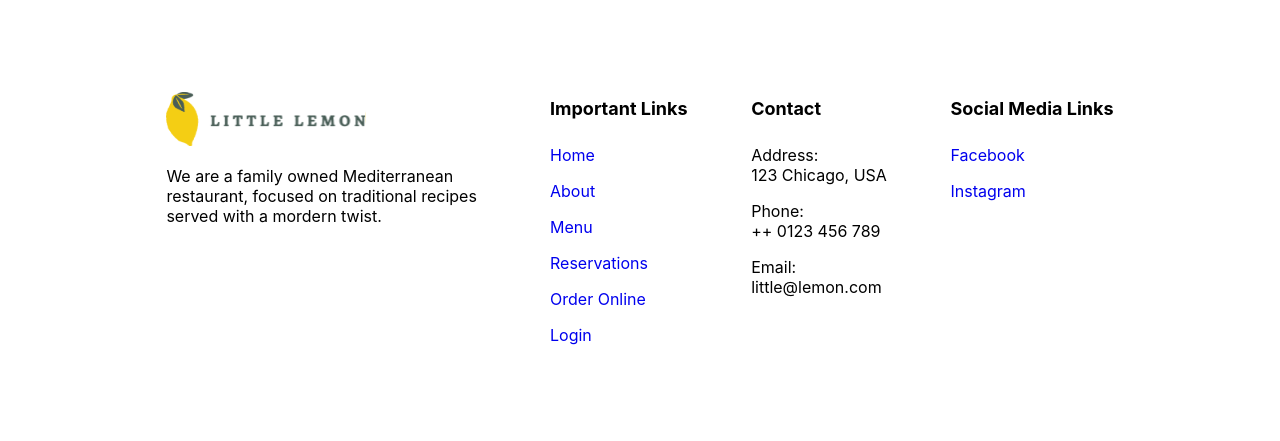
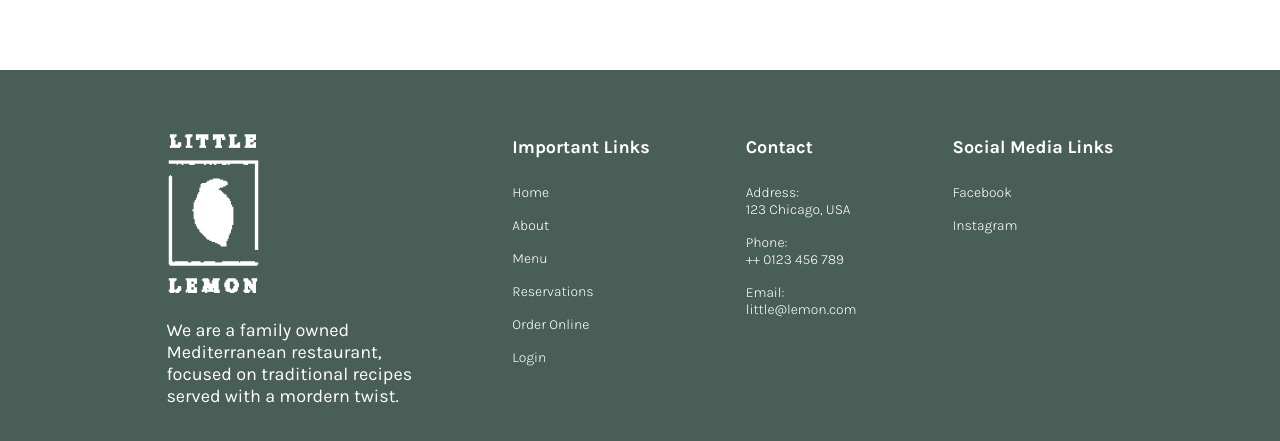
Before and after one commit to xNickolas/react-lemon_app, a React (Create React App) app: page /booking in a window 1280 px wide. Shown: the part 2767-3208 px from the top of the page. Before the commit the page ends 3146 px from the top, so only its background shows below. Built offline with nearby package versions, Linux system fonts and the light colour scheme; a web font is replaced by a local one.

Commit message:
Styled footer

```diff
--- a/src/App.css
+++ b/src/App.css
@@ -430,7 +430,69 @@ nav ul li a:hover {
   position: relative;
 }
 
-.inner {
+.inner img {
+  width: 100%;
+}
+
+@media screen and (max-width: 1024px) {
+  .about-container {
+    display: flex;
+    flex-direction: column;
+  }
+
+  .about-text {
+    flex: 0 0 auto;
+    width: 100%;
+  }
+
+  .about-img {
+    flex: 0 0 auto;
+    width: 100%;
+    display: flex;
+    justify-content: space-between;
+  }
+
+  .inner {
+    text-align: center;
+  }
+
+  .inner img {
+    width: 100%;
+    margin: 1em 0;
+  }
+
+
+}
+
+@media screen and (min-width: 1024px) {
+  .inner {
+    position: absolute;
+    height: 250px;
+    width: 400px;
+
+    -webkit-box-shadow: -12px 11px 31px -13px rgba(0, 0, 0, 1);
+    -moz-box-shadow: -12px 11px 31px -13px rgba(0, 0, 0, 1);
+    box-shadow: -12px 11px 31px -13px rgba(0, 0, 0, 1);
+  }
+
+  .inner img {
+    width: 100%;
+  }
+
+  .inner:nth-child(1) {
+    top: -11em;
+    right: 0;
+    z-index: 1;
+  }
+
+  .inner:nth-child(2) {
+    bottom: -10em;
+    left: 25%;
+    z-index: 2;
+  }
+}
+
+/* .inner {
   position: absolute;
   height: 250px;
   width: 400px;
@@ -454,30 +516,42 @@ nav ul li a:hover {
   bottom: -10em;
   left: 25%;
   z-index: 2;
-}
+} */
 
 
 /* footer content */
 
+footer {
+  background-color: var(--green);
+}
+
 footer section {
-  padding: 10px 13%;
+  padding: 3em 13%;
   display: flex;
   justify-content: space-between;
   align-items: start;
 }
 
+.company-info {
+  width: 250px;
+}
+
 .company-info img {
   margin-top: 12px;
   cursor: pointer;
-  width: 200px;
 }
 
 .company-info p {
-  width: 320px;
+  font-family: var(--font-Karla);
+  font-size: 18px;
+  color: white;
 }
 
 footer h3 {
+  font-family: var(--font-Karla);
   font-size: 18px;
+  font-weight: 800;
+  color: white;
 }
 
 footer ul {
@@ -486,6 +560,17 @@ footer ul {
 
 footer ul li {
   padding: 8px 0;
+  font-family: var(--font-Karla);
+  font-size: 14px;
+  font-weight: 300;
+  color: white;
+}
+
+footer ul li a {
+  font-family: var(--font-Karla);
+  font-size: 14px;
+  font-weight: 300;
+  color: white;
 }
 
 
@@ -573,14 +658,12 @@ label {
     padding: 10px 8%;
   }
 
-
-  .header section,
   .menu-container {
-    padding: 10px 13%;
+    margin: 20px 0;
   }
 
-  .menu-container {
-    margin: 20px 0;
+  .menu-header h2 {
+    margin-bottom: 0.5em;
   }
 
   .menu-header {
@@ -592,8 +675,32 @@ label {
     height: 100%;
   }
 
+  .menu-content p {
+    margin-bottom: 4em;
+}
+
+  .card {
+    width: 100%;
+  }
+
+  .testimonials-wrapper {
+    justify-content: center;
+  }
+
+  .about-img {
+    flex: 0 0 auto;
+    width: 100%;
+    display: flex;
+    flex-direction: column;
+    justify-content: space-between;
+}
+
+  .inner img {
+    width: 100%;
+    margin: 1em 0;
+}
+
   footer section {
-    padding: 10px 8%;
     flex-direction: column;
   }
 
--- a/src/components/Footer.js
+++ b/src/components/Footer.js
@@ -1,5 +1,5 @@
 import React from 'react';
-import Logo from '../assets/Logo.svg';
+import Logo from '../assets/logo-white.png';
 
 const Footer = () => {
     return (
```
Also changed, not shown: src/assets/logo-white.png (added).
